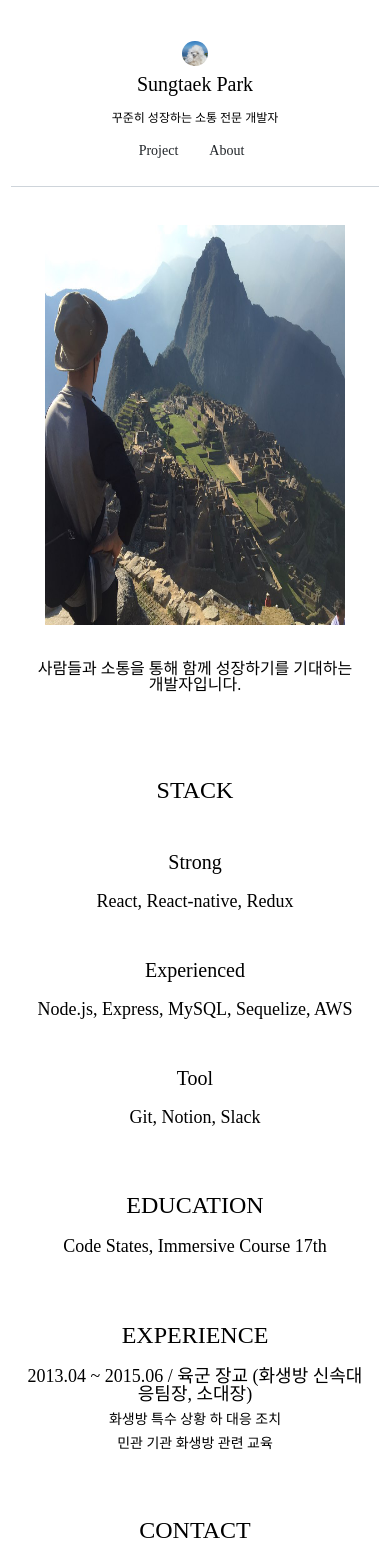
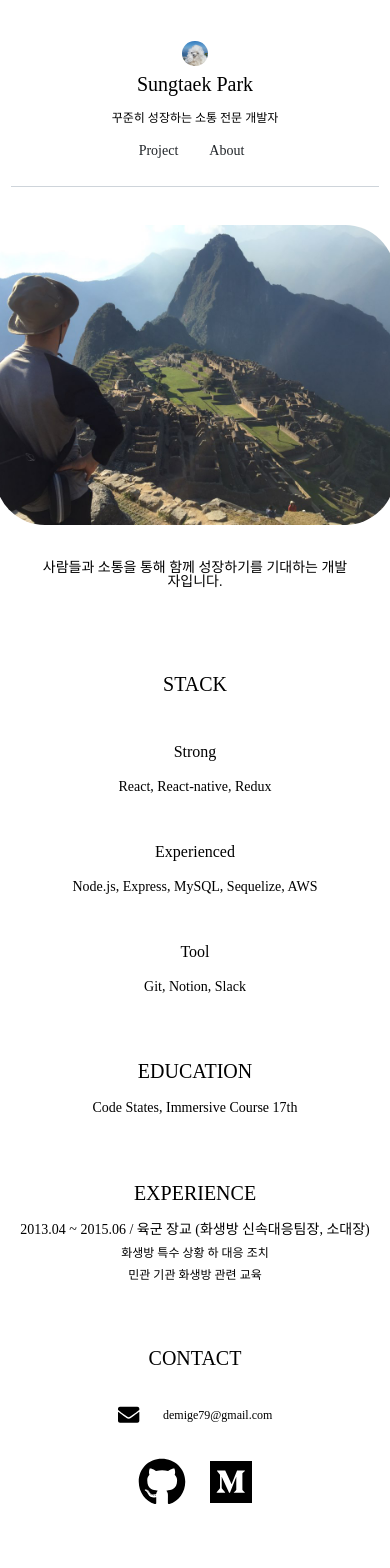
Before and after one commit to stoic-park/portfolio-new, a React (Create React App) app: page /about in a window 390 px wide. Shown: the top 1568 px of the page. Built offline with nearby package versions, Linux system fonts and the light colour scheme.

Commit message:
Fix : css 수정
- 사진 비율 수정
- 반응형 폰트 사이즈 및 레이아웃 수정

```diff
--- a/src/components/About/About.css
+++ b/src/components/About/About.css
@@ -39,8 +39,9 @@
 }
 
 .rio {
-  height: 400px;
-  width: 300px;
+  height: 300px;
+  width: 400px;
+  border-radius: 50px;
 }
 
 .About-intro {
@@ -169,7 +170,7 @@
   /* background-color: antiquewhite; */
 }
 
-.github-icon {
+.github-icon2 {
   text-decoration: none;
   color: black;
   /* size: 3x; */
@@ -211,7 +212,7 @@ a:active {
   }
 
   .middle-title {
-    font-size: 24px;
+    font-size: 20px;
     margin-top: 50px;
     /* border: 1px solid rgb(15, 2, 87); */
   }
@@ -219,24 +220,35 @@ a:active {
     /* border: 1px solid rgb(15, 2, 87); */
     /* margin-bottom: 10px; */
     margin-top: 50px;
-    font-size: 20px;
+    font-size: 16px;
   }
   .element {
     /* border: 1px solid rgb(15, 2, 87); */
     margin-top: 20px;
-    font-size: 18px;
+    font-size: 14px;
   }
 
   .experience-detail {
     /* border: 1px solid rgb(15, 2, 87); */
-    font-size: 14px;
+    font-size: 12px;
     margin-top: 10px;
   }
 
   .contact-element {
-    /* flex: 1; */
+    /* border: 1px solid rgb(15, 2, 87); */
+    align-items: center;
+    font-size: 12px;
+  }
 
-    padding: 8px 12px;
+  .About-intro {
     font-size: 14px;
   }
+
+  .email-box {
+    /* border: 1px solid rgb(15, 2, 87); */
+    display: flex;
+    /* flex-direction: column; */
+    align-items: center;
+    /* margin-top: 5%; */
+  }
 }
--- a/src/components/About/About.js
+++ b/src/components/About/About.js
@@ -86,7 +86,7 @@ function About(props) {
               >
                 {/* <img className="logo" id="github-logo" src={githubLogo} alt="" /> */}
                 <FontAwesomeIcon
-                  className="github-icon"
+                  className="github-icon2"
                   icon={faGithub}
                   size="3x"
                 />
--- a/src/components/Project/ProjectDesc.css
+++ b/src/components/Project/ProjectDesc.css
@@ -127,6 +127,7 @@
 .contribution-detail {
   font-size: 16px;
   padding-bottom: 1%;
+  list-style: none;
 }
 
 /* @media (min-width: 768px) and (max-width: 1024px) and (orientation: landscape) { */
```
